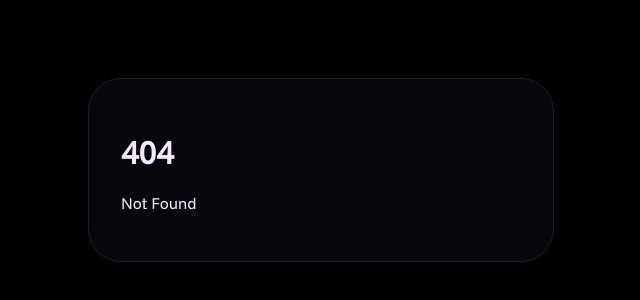
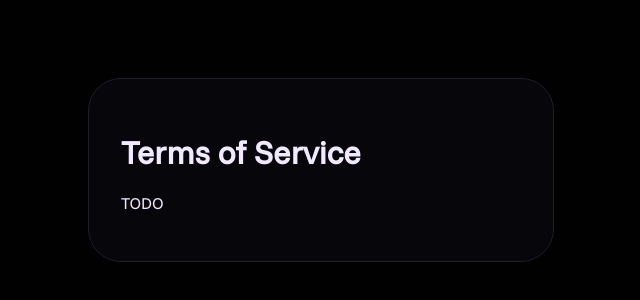
Before and after one commit to raynecloudy/auth, a SvelteKit app: page /terms in a window 1280 px wide. Before the commit this address had no page. Shown: the part 230-530 px from the top of the page, without its empty margins (319-959 px from the left). Built offline with nearby package versions, Linux system fonts and the light colour scheme.

Commit message:
privacy policy and terms of service pages

```diff
--- /dev/null
+++ b/src/routes/privacy/+page.svelte
@@ -0,0 +1,2 @@
+<h1>Privacy Policy</h1>
+<p>TODO</p>
--- /dev/null
+++ b/src/routes/terms/+page.svelte
@@ -0,0 +1,2 @@
+<h1>Terms of Service</h1>
+<p>TODO</p>
```
